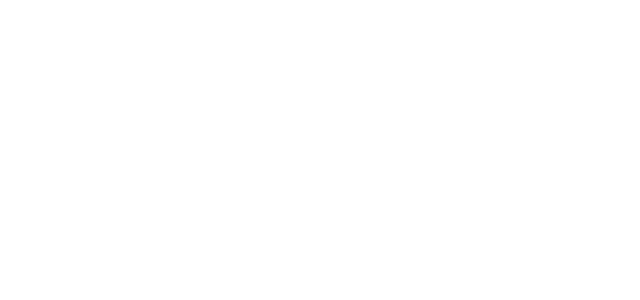
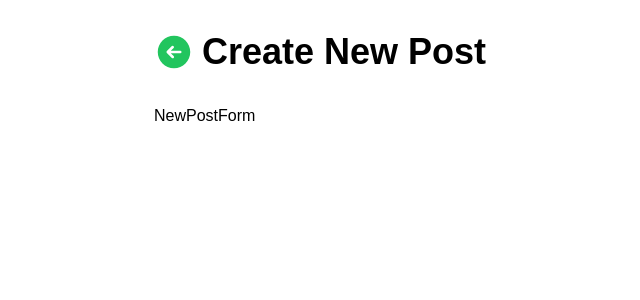
Before and after one commit to yunahu/hackers-wanted, a React (Vite) app: page /newpost in a window 1280 px wide. Before the commit this address had no page. Shown: the top 300 px of the page, without its empty margins (150-790 px from the left). Built offline with nearby package versions, Linux system fonts and the light colour scheme; a web font is replaced by a local one.

Commit message:
feat: Add NewPost component and update routing

```diff
--- a/src/App.jsx
+++ b/src/App.jsx
@@ -1,5 +1,6 @@
 import Home from "./pages/Home";
 import Post from "./pages/Post";
+import NewPost from "./pages/NewPost";
 import { BrowserRouter, Routes, Route } from "react-router-dom";
 function App() {
   return (
@@ -7,6 +8,7 @@ function App() {
       <Routes>
         <Route path="/" element={<Home />} />
         <Route path="/post/:id" element={<Post />} />
+        <Route path="/newpost" element={<NewPost />} />
       </Routes>
     </BrowserRouter>
   );
--- a/src/components/NavBar.jsx
+++ b/src/components/NavBar.jsx
@@ -1,7 +1,10 @@
 import { PlusIcon } from "@heroicons/react/24/outline";
 import { MagnifyingGlassIcon } from "@heroicons/react/24/outline";
 import Logo from "../images/hackers-wanted-logo.png";
+import { useNavigate } from "react-router-dom";
 function NavBar() {
+  const navigate = useNavigate();
+
   return (
     <nav className="h-[80px] bg-gray-900 border-b-4 border-green-500 text-white">
       <div className="h-full max-w-7xl flex justify-between items-center mx-auto">
@@ -21,7 +24,10 @@ function NavBar() {
           </button>
         </div>
 
-        <button className="h-8 ml-4 px-2 py-1 flex my-auto bg-white rounded-lg text-green-600">
+        <button
+          className="h-8 ml-4 px-2 py-1 flex my-auto bg-white rounded-lg text-green-600"
+          onClick={() => navigate("/newpost")}
+        >
           <PlusIcon className="h-6 w-6" />
           create new post
         </button>
--- /dev/null
+++ b/src/components/NewPostForm.jsx
@@ -0,0 +1,3 @@
+export default function NewPostForm() {
+  return <div>NewPostForm</div>;
+}
--- a/src/components/PostCard.jsx
+++ b/src/components/PostCard.jsx
@@ -1,6 +1,13 @@
+import { useNavigate } from "react-router-dom";
+
 function PostCard({ post }) {
+  const navigate = useNavigate();
+  const handleClick = () => {
+    navigate(`/post/${post.id}`);
+  };
+
   return (
-    <div>
+    <div onClick={handleClick}>
       <div className="bg-[#d9d9d9] rounded-2xl">
         <div className="pl-[15px] pt-[13px] pr-[26px] pb-[17px]">
           <div className="rounded-full bg-white flex w-[66px] items-center mb-[15px]">
--- a/src/components/PostView.jsx
+++ b/src/components/PostView.jsx
@@ -1,8 +1,14 @@
 import { ArrowLeftCircleIcon, XMarkIcon } from "@heroicons/react/24/outline";
 import { useState } from "react";
+import { useNavigate, useParams } from "react-router-dom";
 
-function PostView({
-  post = {
+function PostView() {
+  const navigate = useNavigate();
+  const { id } = useParams();
+  // TODO: fetch post by id
+
+  // mock data
+  const post = {
     id: 1,
     title:
       "Consequat primis consectetur at consectetur, tincidunt lacinia quis sit.",
@@ -13,14 +19,17 @@ function PostView({
     email: "user1@gmail.com",
     createdAt: "2021-09-12T12:00:00Z",
     status: "active",
-  },
-}) {
+  };
+
   const [interested, setInterested] = useState(false);
 
   return (
     <div className="PostView w-full max-w-2xl mx-auto flex flex-col">
       <div className="flex flex-row gap-2 items-center mt-8">
-        <button className="text-green-500 hover:text-green-700">
+        <button
+          className="text-green-500 hover:text-green-700"
+          onClick={() => navigate(-1)}
+        >
           <ArrowLeftCircleIcon className="h-10 w-10" />
         </button>
         {/* Avatar */}
--- /dev/null
+++ b/src/pages/NewPost.jsx
@@ -0,0 +1,26 @@
+import NewPostForm from "../components/NewPostForm";
+import { useNavigate } from "react-router-dom";
+import { ArrowLeftCircleIcon } from "@heroicons/react/24/solid";
+
+export default function NewPost() {
+  const navigate = useNavigate();
+
+  return (
+    <div className="PostView w-full max-w-2xl mx-auto flex flex-col">
+      <div className="flex flex-row gap-2 items-center mt-8">
+        <button
+          className="text-green-500 hover:text-green-700"
+          onClick={() => navigate(-1)}
+        >
+          <ArrowLeftCircleIcon className="h-10 w-10" />
+        </button>
+        <h1 className="text-4xl font-bold flex items-center gap-2">
+          Create New Post
+        </h1>
+      </div>
+      <div className="mt-8 ">
+        <NewPostForm />
+      </div>
+    </div>
+  );
+}
```
